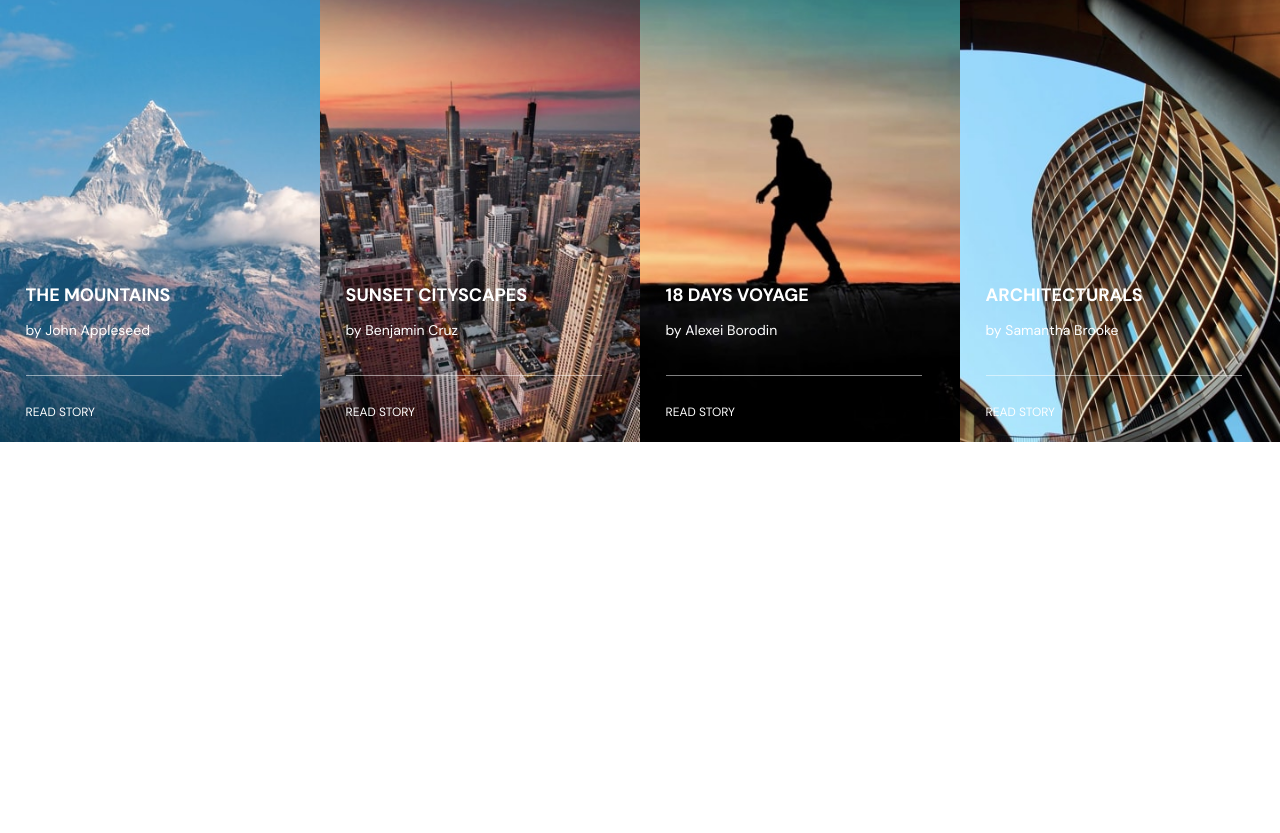
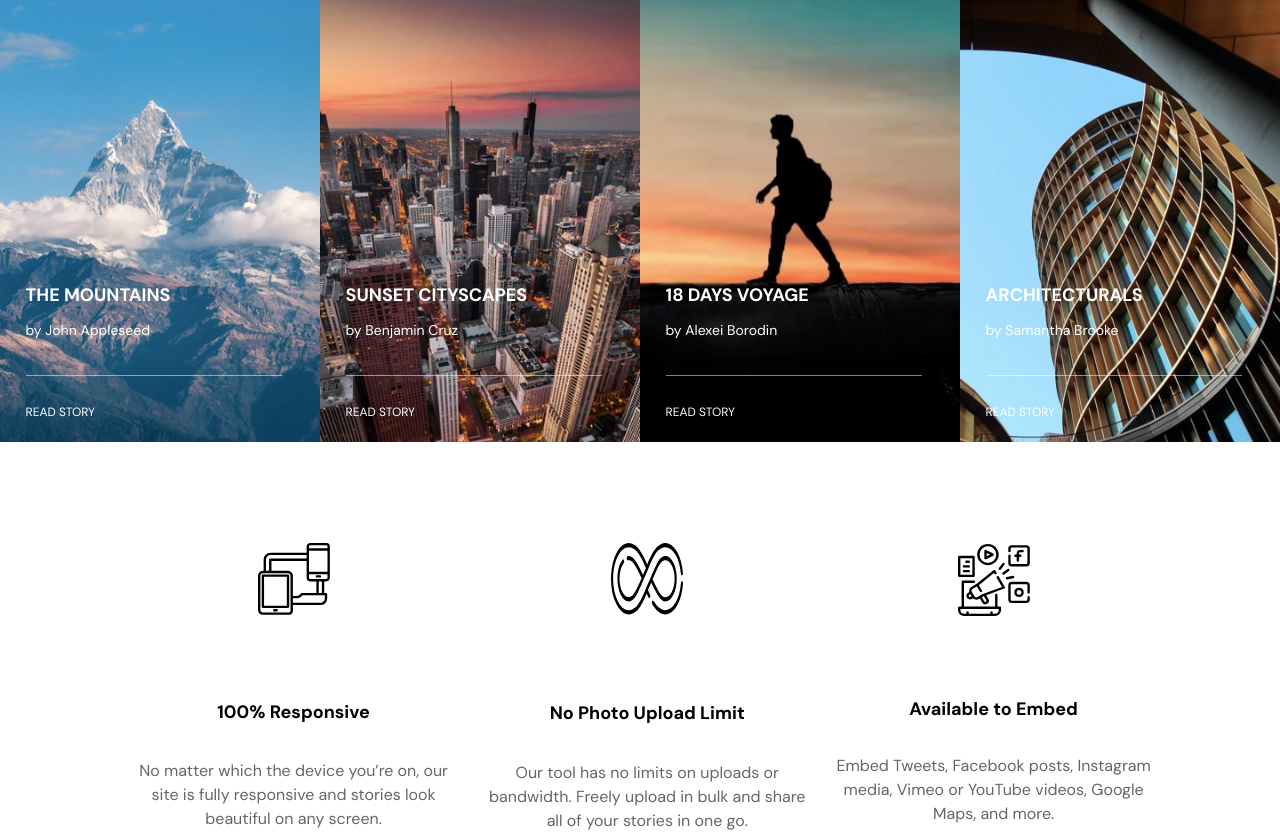
Before and after one commit to abir045/photosnap, a React (Create React App) app: page / in a window 1280 px wide. Shown: the part 1714-2547 px from the top of the page. Before the commit the page ends 2156 px from the top, so only its background shows below. Built offline with nearby package versions, Linux system fonts and the light colour scheme.

Commit message:
updated desktop home page

```diff
--- a/src/Datalist.js
+++ b/src/Datalist.js
@@ -1,3 +1,7 @@
+import Pic1 from "./assets/features/desktop/responsive.svg";
+import Pic2 from "./assets/features/desktop/no-limit.svg";
+import Pic3 from "./assets/features/desktop/embed.svg";
+
 export const homeContent = {
   banner: {
     heading: "Create and share your photo Stories",
@@ -52,19 +56,19 @@ export const homeContent = {
       title: "100% Responsive",
       description:
         "No matter which the device you’re on, our site is fully responsive and stories look beautiful on any screen.",
-      img: require("./assets/features/desktop/responsive.svg"),
+      img: Pic1,
     },
     {
       title: "No Photo Upload Limit",
       description:
         "Our tool has no limits on uploads or bandwidth. Freely upload in bulk and share all of your stories in one go.",
-      img: require("./assets/features/desktop/no-limit.svg"),
+      img: Pic2,
     },
     {
       title: "Available to Embed",
       description:
         "Embed Tweets, Facebook posts, Instagram media, Vimeo or YouTube videos, Google Maps, and more.",
-      img: require("./assets/features/desktop/embed.svg"),
+      img: Pic3,
     },
   ],
 };
--- a/src/pages/Home.js
+++ b/src/pages/Home.js
@@ -2,7 +2,7 @@ import React from "react";
 import { homeContent } from "../Datalist";
 
 const Home = () => {
-  const { stories } = homeContent;
+  const { stories, footerBanners } = homeContent;
   return (
     <div>
       <div className="flex justify-between bg-black">
@@ -76,6 +76,25 @@ const Home = () => {
           </div>
         ))}
       </div>
+
+      {/* footer banners */}
+
+      <div className="flex space-x-5 items-center   text-center mx-[10%]">
+        {footerBanners.map((item) => {
+          return (
+            <div className="flex flex-col">
+              <div className="mt-[30%] mb-[20%]">
+                <img src={item.img} className="mx-auto w-[72px] h-[72px]" />
+              </div>
+
+              <h1 className="mt-[5%] font-bold text-lg mb-[10%]">
+                {item.title}
+              </h1>
+              <p className="text-base opacity-60">{item.description}</p>
+            </div>
+          );
+        })}
+      </div>
     </div>
   );
 };
```
